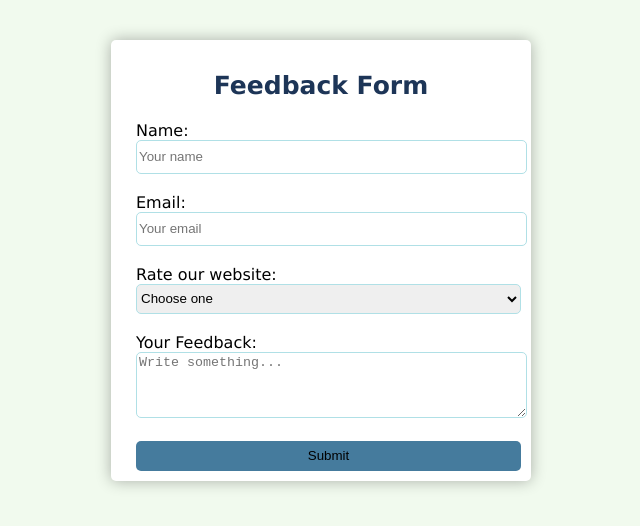
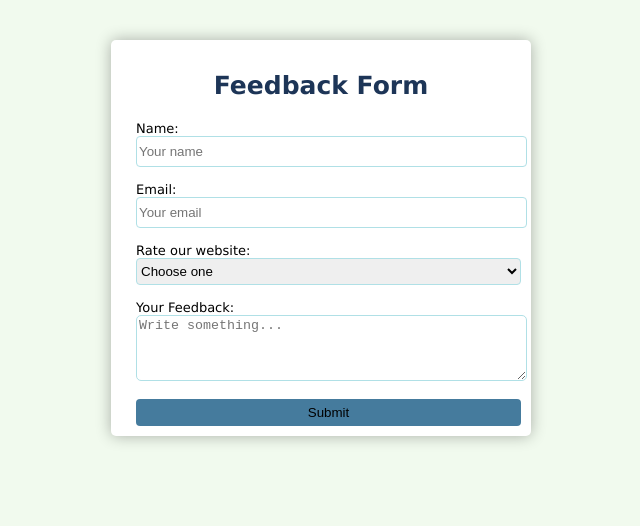
Before and after one commit to juliet-bunde/feed_form, a plain HTML site: page index.html in a window 1280 px wide. Shown: the whole page, without its empty margins (319-959 px from the left). Drawn offline with Linux system fonts and the light colour scheme.

Commit message:
changed the border-radius and height of the input fields

```diff
--- a/style.css
+++ b/style.css
@@ -25,17 +25,17 @@ h2{
 .long-input{
     width:100%;
     border:1px solid powderblue;
-    height:30px;
-    border-radius:5px;
+    height:27px;
+    border-radius:4px;
 
 }
 
 .long-submit{
     width:100%;
     background-color:#457b9d;
-    border-radius: 5px;
+    border-radius: 4px;
     border:none;
-    height:30px;
+    height:27px;
 
 }
 
@@ -49,4 +49,5 @@ h2{
 
 form{
     margin-left:15px;
+    font-size:13px;
 }
```
